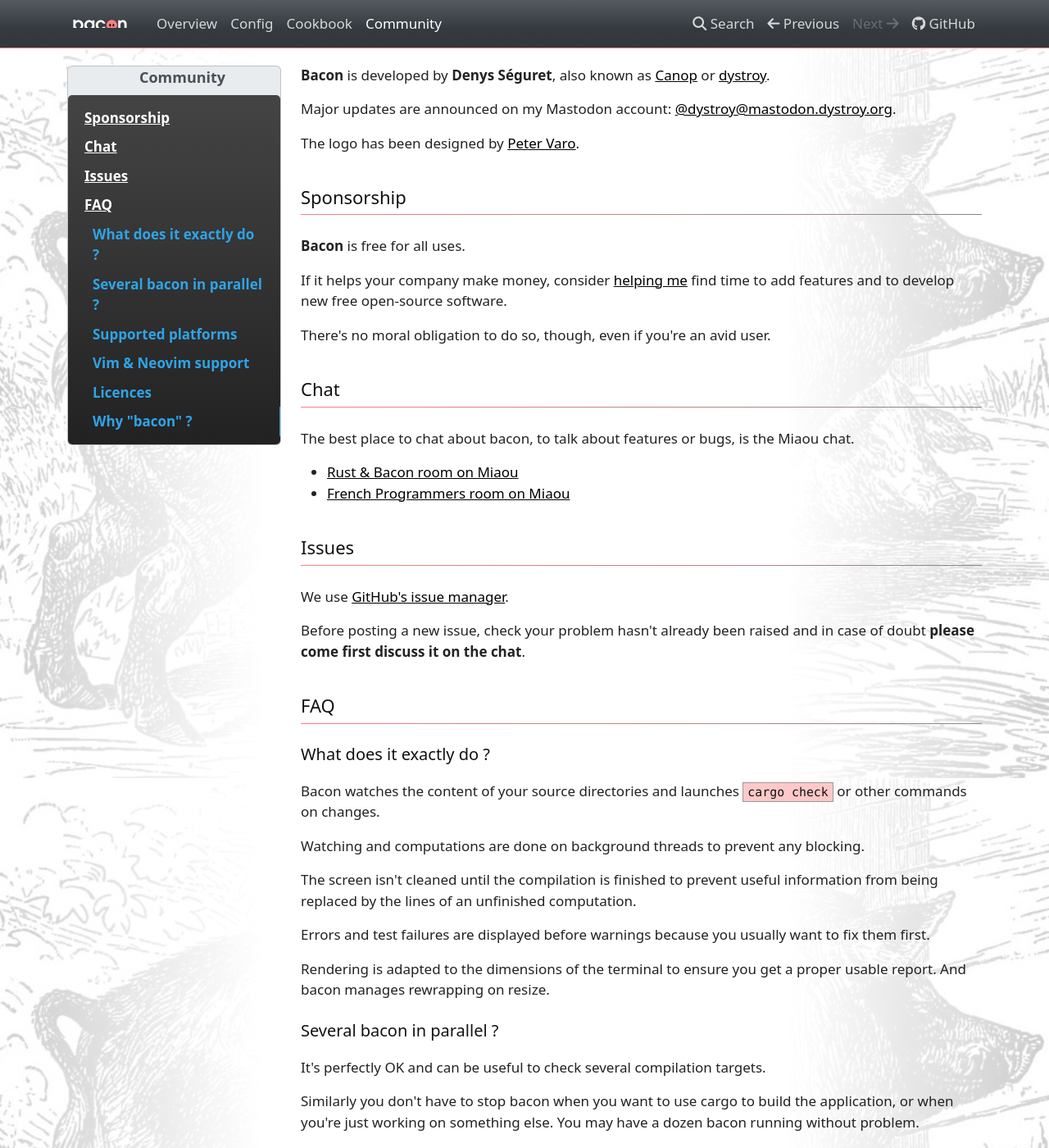
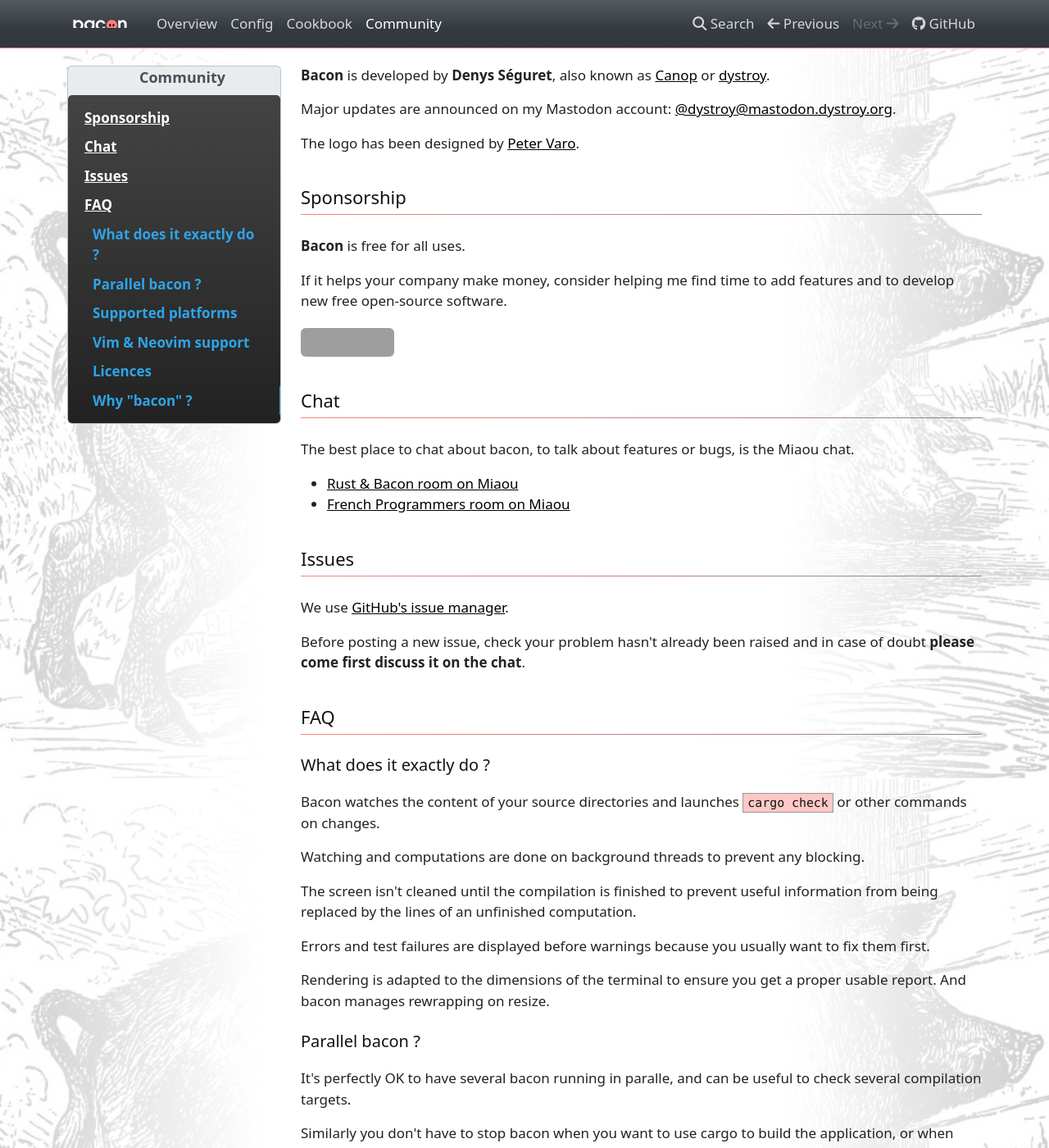
Before and after one commit to Canop/bacon, an MkDocs documentation site: the page built from website/docs/community.md, in a window 1280 px wide and 1400 px high. Shown: the whole window at 82% size. Built offline with MkDocs 1.6.1, drawn with Linux system fonts in a browser that asks for light colours; nearby versions of some CDN libraries; a style sheet for code colours, icons or effects is not loaded; grey boxes are pictures that could not be loaded.

Commit message:
sponsorship thing on the website
(I need to find a way to have more time for FOSS)

```diff
--- a/website/docs/community.md
+++ b/website/docs/community.md
@@ -9,9 +9,14 @@
 
 **Bacon** is free for all uses.
 
-If it helps your company make money, consider [helping me](https://github.com/sponsors/Canop) find time to add features and to develop new free open-source software.
+If it helps your company make money, consider helping me find time to add features and to develop new free open-source software.
 
-There's no moral obligation to do so, though, even if you're an avid user.
+<div class=sponsorship>
+<script src="https://liberapay.com/dystroy/widgets/button.js"></script>
+<noscript><a href="https://liberapay.com/dystroy/donate"><img alt="Donate using Liberapay" src="https://liberapay.com/assets/widgets/donate.svg"></a></noscript>
+
+<iframe src="https://github.com/sponsors/Canop/button" title="Sponsor Canop" height="35" width="114" style="border: 0; border-radius: 6px;"></iframe>
+</div>
 
 # Chat
 
@@ -40,9 +45,9 @@
 
 Rendering is adapted to the dimensions of the terminal to ensure you get a proper usable report. And bacon manages rewrapping on resize.
 
-## Several bacon in parallel ?
+## Parallel bacon ?
 
-It's perfectly OK and can be useful to check several compilation targets.
+It's perfectly OK to have several bacon running in paralle, and can be useful to check several compilation targets.
 
 Similarly you don't have to stop bacon when you want to use cargo to build the application, or when you're just working on something else. You may have a dozen bacon running without problem.
 
--- a/website/docs/css/extra.css
+++ b/website/docs/css/extra.css
@@ -43,6 +43,16 @@
 	font-size: 17px;
 	background-color: var(--bg);
 	color: var(--text);
+}
+
+.sponsorship {
+	margin-top: 20px;
+	display: flex;
+	flex-direction: row;
+
+}
+.sponsorship a {
+	margin-right: 10px;
 }
 
 p.logo {
```
